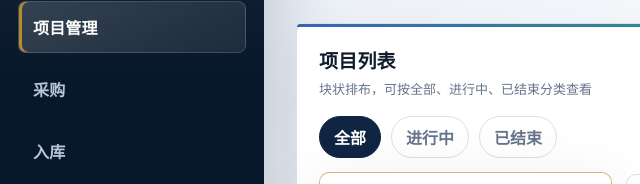
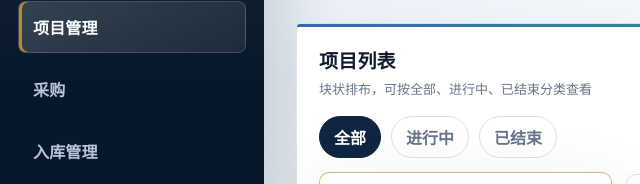
Before and after one commit to xxshenjingzhi-hub/langwei, a plain HTML site: page index.html in a window 1280 px wide. Both pictures are taken after a click on the button "项目管理". Shown: the part 124-308 px from the top of the page, 0-640 px from the left. Drawn offline with Linux system fonts and the light colour scheme.

Commit message:
Rename receipt menu

```diff
--- a/app.js
+++ b/app.js
@@ -512,7 +512,7 @@ function setView(view) {
   const titles = {
     projects: ["项目管理", "查看项目列表、项目状态，并维护项目详情"],
     procurement: ["采购", "按项目筛选采购任务，查看采购任务详情"],
-    receipts: ["入库", "记录采购到货、入库数量、入库状态和质检描述"],
+    receipts: ["入库管理", "记录采购到货、入库数量、入库状态和质检描述"],
     settings: ["系统设置", "维护项目类型、任务类型、状态、供应商等下拉选项"]
   };
   $("#pageTitle").textContent = titles[view][0];
--- a/index.html
+++ b/index.html
@@ -19,7 +19,7 @@
         <nav class="nav" aria-label="主导航">
           <button class="nav-item active" data-view="projects">项目管理</button>
           <button class="nav-item" data-view="procurement">采购</button>
-          <button class="nav-item" data-view="receipts">入库</button>
+          <button class="nav-item" data-view="receipts">入库管理</button>
           <button class="nav-item" data-view="settings">系统设置</button>
         </nav>
         <div class="scope-note">
@@ -126,7 +126,7 @@
           <section class="panel">
             <div class="panel-header">
               <div>
-                <h2>入库记录</h2>
+                <h2>入库管理</h2>
                 <p>入库属于采购的一部分，质检仅作为描述字段</p>
               </div>
               <button class="primary-button" data-dialog="receiptDialog">新增入库</button>
```
Also changed, not shown: README.md.
